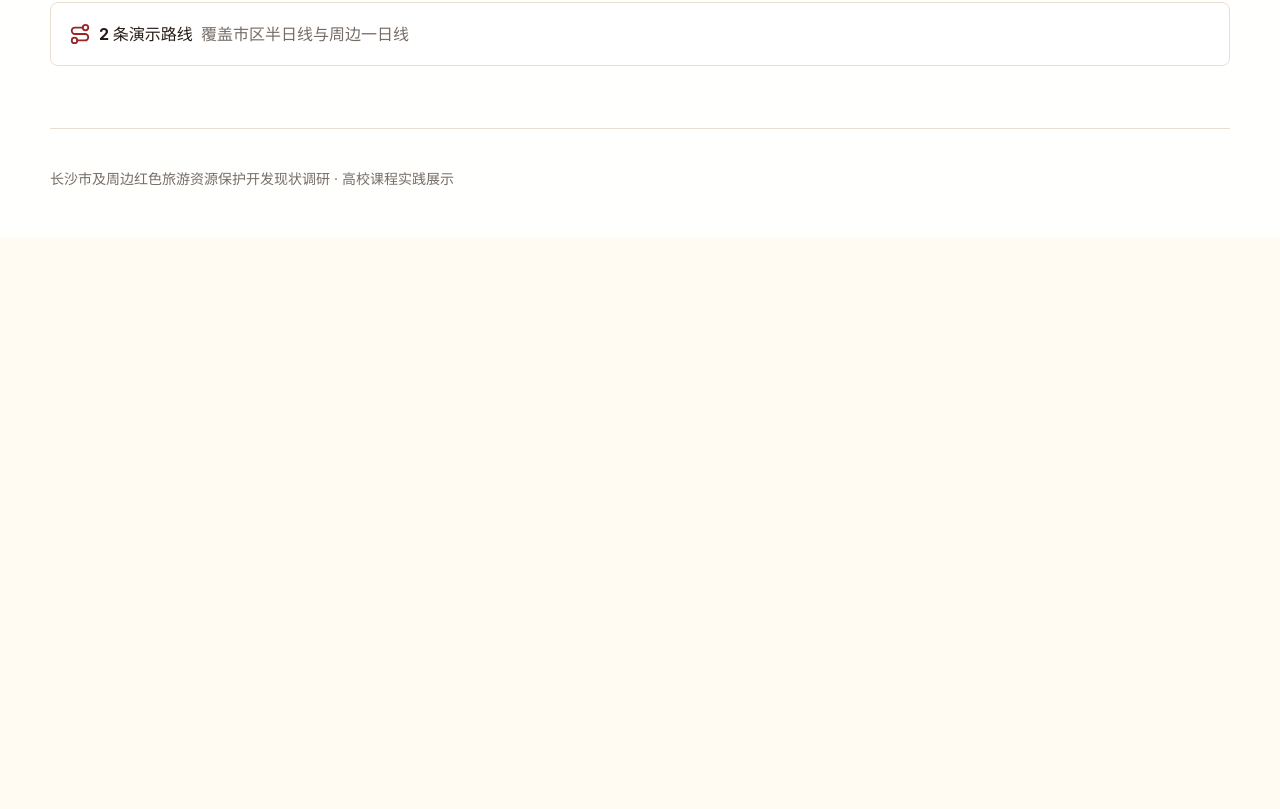
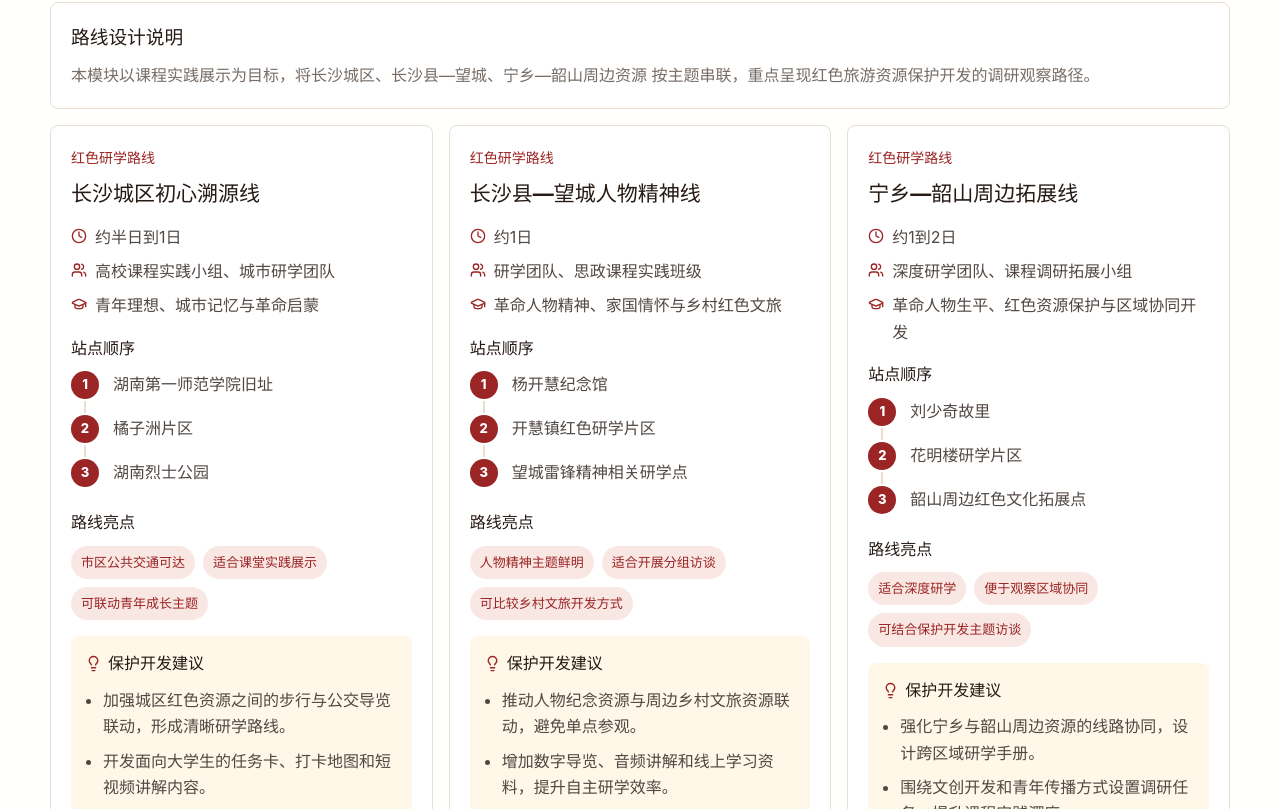
Before and after one commit to yanbinliu023-art/changsha-red-tourism, a React (Vite) app: page / in a window 1280 px wide. Shown: the part 5331-6140 px from the top of the page. Before the commit the page ends 5569 px from the top, so only its background shows below. Built offline with nearby package versions, Linux system fonts and the light colour scheme.

Commit message:
add red study route recommendations

```diff
--- a/src/App.css
+++ b/src/App.css
@@ -805,6 +805,157 @@
   font-weight: 700;
 }
 
+.route-intro,
+.route-card {
+  border: 1px solid var(--color-border);
+  border-radius: 8px;
+  background: var(--color-surface);
+}
+
+.route-intro {
+  margin-bottom: 16px;
+  padding: 20px;
+}
+
+.route-intro h3 {
+  margin: 0 0 8px;
+  color: var(--color-heading);
+}
+
+.route-intro p {
+  margin: 0;
+  color: var(--color-muted);
+}
+
+.route-grid {
+  display: grid;
+  grid-template-columns: repeat(3, minmax(0, 1fr));
+  gap: 16px;
+}
+
+.route-card {
+  display: flex;
+  flex-direction: column;
+  gap: 16px;
+  min-width: 0;
+  padding: 20px;
+}
+
+.route-card__header h3 {
+  margin: 0;
+  color: var(--color-heading);
+  font-size: 21px;
+  line-height: 1.25;
+}
+
+.route-meta {
+  display: grid;
+  gap: 8px;
+}
+
+.route-meta span {
+  display: flex;
+  align-items: flex-start;
+  gap: 8px;
+  color: var(--color-text);
+}
+
+.route-meta svg {
+  flex: 0 0 auto;
+  margin-top: 4px;
+  color: var(--color-red);
+}
+
+.route-block h4 {
+  display: flex;
+  align-items: center;
+  gap: 6px;
+  margin: 0 0 10px;
+  color: var(--color-heading);
+}
+
+.route-stops {
+  display: grid;
+  gap: 10px;
+  margin: 0;
+  padding: 0;
+  list-style: none;
+  counter-reset: route-stop;
+}
+
+.route-stops li {
+  position: relative;
+  min-height: 34px;
+  padding-left: 42px;
+  color: var(--color-text);
+  counter-increment: route-stop;
+}
+
+.route-stops li::before {
+  content: counter(route-stop);
+  position: absolute;
+  left: 0;
+  top: 0;
+  display: grid;
+  width: 28px;
+  height: 28px;
+  place-items: center;
+  border-radius: 999px;
+  color: #fff;
+  background: var(--color-red);
+  font-size: 13px;
+  font-weight: 800;
+}
+
+.route-stops li:not(:last-child)::after {
+  content: '';
+  position: absolute;
+  left: 13px;
+  top: 30px;
+  bottom: -8px;
+  width: 2px;
+  background: #eaded0;
+}
+
+.route-tags {
+  display: flex;
+  flex-wrap: wrap;
+  gap: 8px;
+}
+
+.route-tags span {
+  border-radius: 999px;
+  padding: 6px 10px;
+  color: var(--color-red);
+  background: var(--color-red-soft);
+  font-size: 13px;
+  font-weight: 700;
+}
+
+.route-suggestions {
+  border-radius: 8px;
+  padding: 14px;
+  background: #fff8e8;
+}
+
+.route-suggestions h4 svg {
+  color: var(--color-red);
+}
+
+.route-suggestions ul {
+  display: grid;
+  gap: 8px;
+  margin: 0;
+  padding-left: 18px;
+  color: var(--color-text);
+}
+
+.route-card small {
+  margin-top: auto;
+  color: var(--color-muted);
+  font-size: 12px;
+}
+
 .site-footer {
   width: min(1180px, calc(100% - 40px));
   margin: 28px auto 0;
@@ -837,6 +988,7 @@
   .evaluation-charts,
   .survey-overview,
   .survey-layout,
+  .route-grid,
   .split-section {
     grid-template-columns: 1fr;
   }
--- /dev/null
+++ b/src/components/RouteCard.tsx
@@ -0,0 +1,66 @@
+import { Clock, GraduationCap, Lightbulb, Users } from 'lucide-react'
+import type { RoutePlan } from '../types/tourism'
+
+interface RouteCardProps {
+  route: RoutePlan
+}
+
+function RouteCard({ route }: RouteCardProps) {
+  return (
+    <article className="route-card">
+      <div className="route-card__header">
+        <p className="eyebrow">红色研学路线</p>
+        <h3>{route.name}</h3>
+      </div>
+
+      <div className="route-meta" aria-label="路线基本信息">
+        <span>
+          <Clock aria-hidden="true" size={16} />
+          {route.duration}
+        </span>
+        <span>
+          <Users aria-hidden="true" size={16} />
+          {route.audience}
+        </span>
+        <span>
+          <GraduationCap aria-hidden="true" size={16} />
+          {route.theme}
+        </span>
+      </div>
+
+      <div className="route-block">
+        <h4>站点顺序</h4>
+        <ol className="route-stops">
+          {route.stops.map((stop) => (
+            <li key={stop}>{stop}</li>
+          ))}
+        </ol>
+      </div>
+
+      <div className="route-block">
+        <h4>路线亮点</h4>
+        <div className="route-tags">
+          {route.highlights.map((highlight) => (
+            <span key={highlight}>{highlight}</span>
+          ))}
+        </div>
+      </div>
+
+      <div className="route-block route-suggestions">
+        <h4>
+          <Lightbulb aria-hidden="true" size={17} />
+          保护开发建议
+        </h4>
+        <ul>
+          {route.suggestions.map((suggestion) => (
+            <li key={suggestion}>{suggestion}</li>
+          ))}
+        </ul>
+      </div>
+
+      <small>{route.dataSource}</small>
+    </article>
+  )
+}
+
+export default RouteCard
--- a/src/data/routes.ts
+++ b/src/data/routes.ts
@@ -2,23 +2,48 @@ import { DATA_SOURCE_NOTE, type RoutePlan } from '../types/tourism'
 
 export const routePlans: RoutePlan[] = [
   {
-    id: 'city-half-day',
-    name: '长沙市区红色研学半日线',
-    duration: '约半日',
-    audience: '高校课程实践小组',
-    theme: '城市记忆与青年理想',
+    id: 'changsha-city-origin',
+    name: '长沙城区初心溯源线',
+    duration: '约半日到1日',
+    audience: '高校课程实践小组、城市研学团队',
+    theme: '青年理想、城市记忆与革命启蒙',
     stops: ['湖南第一师范学院旧址', '橘子洲片区', '湖南烈士公园'],
-    highlights: ['交通便利', '适合步行与公共交通衔接', '便于课堂展示'],
+    highlights: ['市区公共交通可达', '适合课堂实践展示', '可联动青年成长主题'],
+    suggestions: [
+      '加强城区红色资源之间的步行与公交导览联动，形成清晰研学路线。',
+      '开发面向大学生的任务卡、打卡地图和短视频讲解内容。',
+      '组织高校志愿讲解队伍，提升青年参与和传播效果。',
+    ],
     dataSource: DATA_SOURCE_NOTE,
   },
   {
-    id: 'suburban-day',
-    name: '长沙周边红色资源一日线',
+    id: 'changsha-county-wangcheng-spirit',
+    name: '长沙县—望城人物精神线',
     duration: '约1日',
-    audience: '研学团队与课程调研小组',
-    theme: '革命人物与乡村红色文旅',
-    stops: ['杨开慧纪念馆', '刘少奇故里'],
-    highlights: ['主题集中', '适合比较城乡资源开发差异', '强调保护性利用'],
+    audience: '研学团队、思政课程实践班级',
+    theme: '革命人物精神、家国情怀与乡村红色文旅',
+    stops: ['杨开慧纪念馆', '开慧镇红色研学片区', '望城雷锋精神相关研学点'],
+    highlights: ['人物精神主题鲜明', '适合开展分组访谈', '可比较乡村文旅开发方式'],
+    suggestions: [
+      '推动人物纪念资源与周边乡村文旅资源联动，避免单点参观。',
+      '增加数字导览、音频讲解和线上学习资料，提升自主研学效率。',
+      '完善团队交通接驳说明，降低跨区研学组织成本。',
+    ],
+    dataSource: DATA_SOURCE_NOTE,
+  },
+  {
+    id: 'ningxiang-shaoshan-extension',
+    name: '宁乡—韶山周边拓展线',
+    duration: '约1到2日',
+    audience: '深度研学团队、课程调研拓展小组',
+    theme: '革命人物生平、红色资源保护与区域协同开发',
+    stops: ['刘少奇故里', '花明楼研学片区', '韶山周边红色文化拓展点'],
+    highlights: ['适合深度研学', '便于观察区域协同', '可结合保护开发主题访谈'],
+    suggestions: [
+      '强化宁乡与韶山周边资源的线路协同，设计跨区域研学手册。',
+      '围绕文创开发和青年传播方式设置调研任务，提升课程实践深度。',
+      '完善预约、讲解、交通和餐饮信息整合，提升团队参观体验。',
+    ],
     dataSource: DATA_SOURCE_NOTE,
   },
 ]
--- a/src/sections/HomeSection.tsx
+++ b/src/sections/HomeSection.tsx
@@ -1,19 +1,13 @@
-import {
-  BookOpenCheck,
-  GraduationCap,
-  Landmark,
-  MapPinned,
-  Route,
-} from 'lucide-react'
+import { BookOpenCheck, GraduationCap, Landmark, MapPinned } from 'lucide-react'
 import DataNotice from '../components/DataNotice'
 import SectionTitle from '../components/SectionTitle'
 import SiteCard from '../components/SiteCard'
 import StatCard from '../components/StatCard'
-import { routePlans } from '../data/routes'
 import { redTourismSites } from '../data/sites'
 import { surveyMetrics } from '../data/survey'
 import EvaluationSection from './EvaluationSection'
 import MapSection from './MapSection'
+import RoutesSection from './RoutesSection'
 import SurveySection from './SurveySection'
 
 function HomeSection() {
@@ -131,18 +125,7 @@ function HomeSection() {
 
       <SurveySection />
 
-      <section className="content-section" id="route-plan">
-        <SectionTitle
-          eyebrow="路线规划"
-          title="红色研学路线数据已建立"
-          description="本阶段先完成路线数据结构，后续可扩展为路线推荐卡片与地图联动。"
-        />
-        <div className="route-preview">
-          <Route aria-hidden="true" size={22} />
-          <strong>{routePlans.length} 条演示路线</strong>
-          <span>覆盖市区半日线与周边一日线</span>
-        </div>
-      </section>
+      <RoutesSection />
     </>
   )
 }
--- /dev/null
+++ b/src/sections/RoutesSection.tsx
@@ -0,0 +1,31 @@
+import DataNotice from '../components/DataNotice'
+import RouteCard from '../components/RouteCard'
+import SectionTitle from '../components/SectionTitle'
+import { routePlans } from '../data/routes'
+
+function RoutesSection() {
+  return (
+    <section className="content-section" id="route-plan">
+      <SectionTitle
+        eyebrow="路线规划"
+        title="红色研学路线与开发建议"
+        description="围绕资源联动、研学教育、数字导览、交通接驳、青年传播、文创开发和志愿讲解组织路线方案。"
+      />
+      <div className="route-intro">
+        <h3>路线设计说明</h3>
+        <p>
+          本模块以课程实践展示为目标，将长沙城区、长沙县—望城、宁乡—韶山周边资源
+          按主题串联，重点呈现红色旅游资源保护开发的调研观察路径。
+        </p>
+      </div>
+      <div className="route-grid">
+        {routePlans.map((route) => (
+          <RouteCard key={route.id} route={route} />
+        ))}
+      </div>
+      <DataNotice detail="路线内容为课程项目演示方案，后续可根据实地调研、交通条件和景区开放信息继续修订。" />
+    </section>
+  )
+}
+
+export default RoutesSection
--- a/src/types/tourism.ts
+++ b/src/types/tourism.ts
@@ -68,5 +68,6 @@ export interface RoutePlan {
   theme: string
   stops: string[]
   highlights: string[]
+  suggestions: string[]
   dataSource: typeof DATA_SOURCE_NOTE
 }
```
